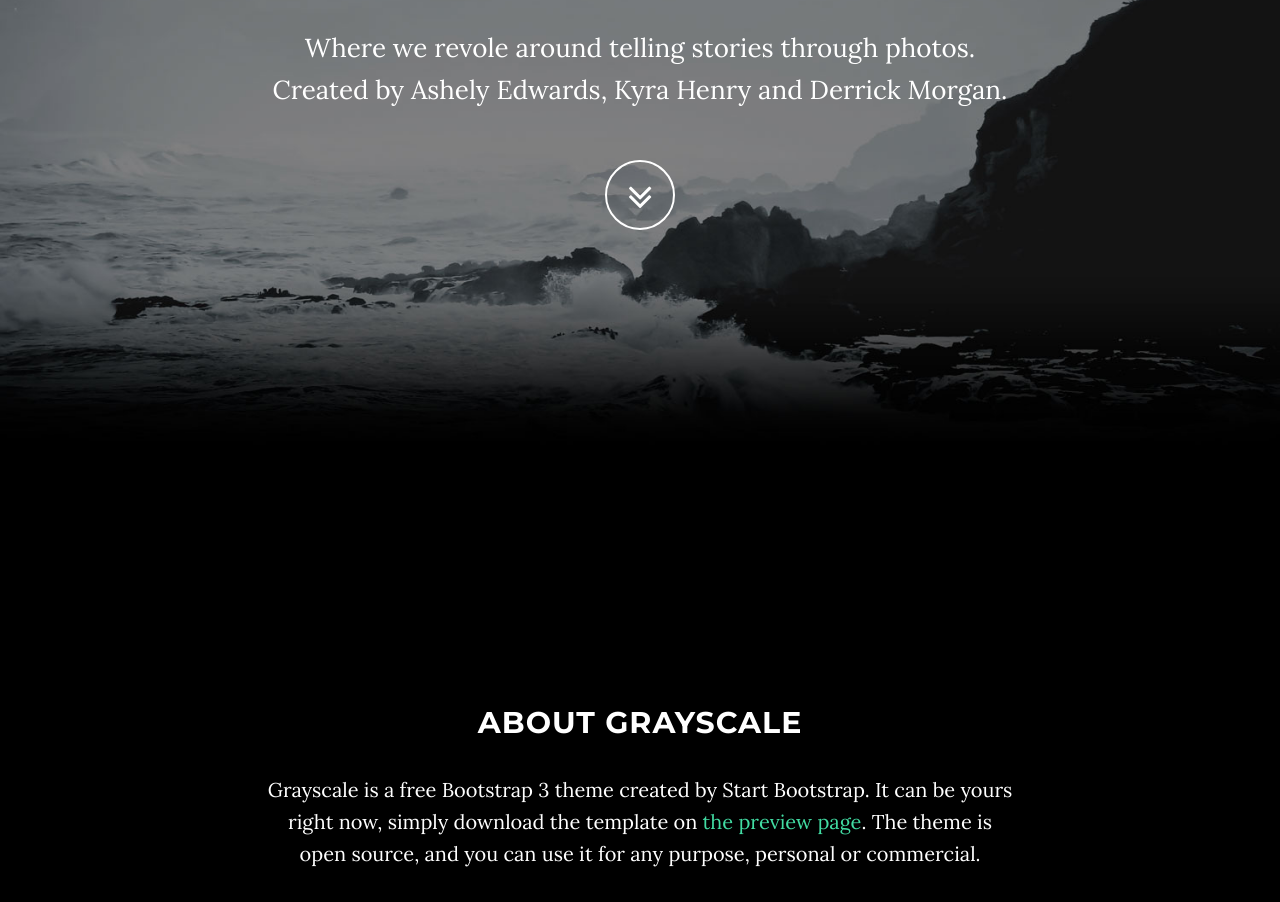
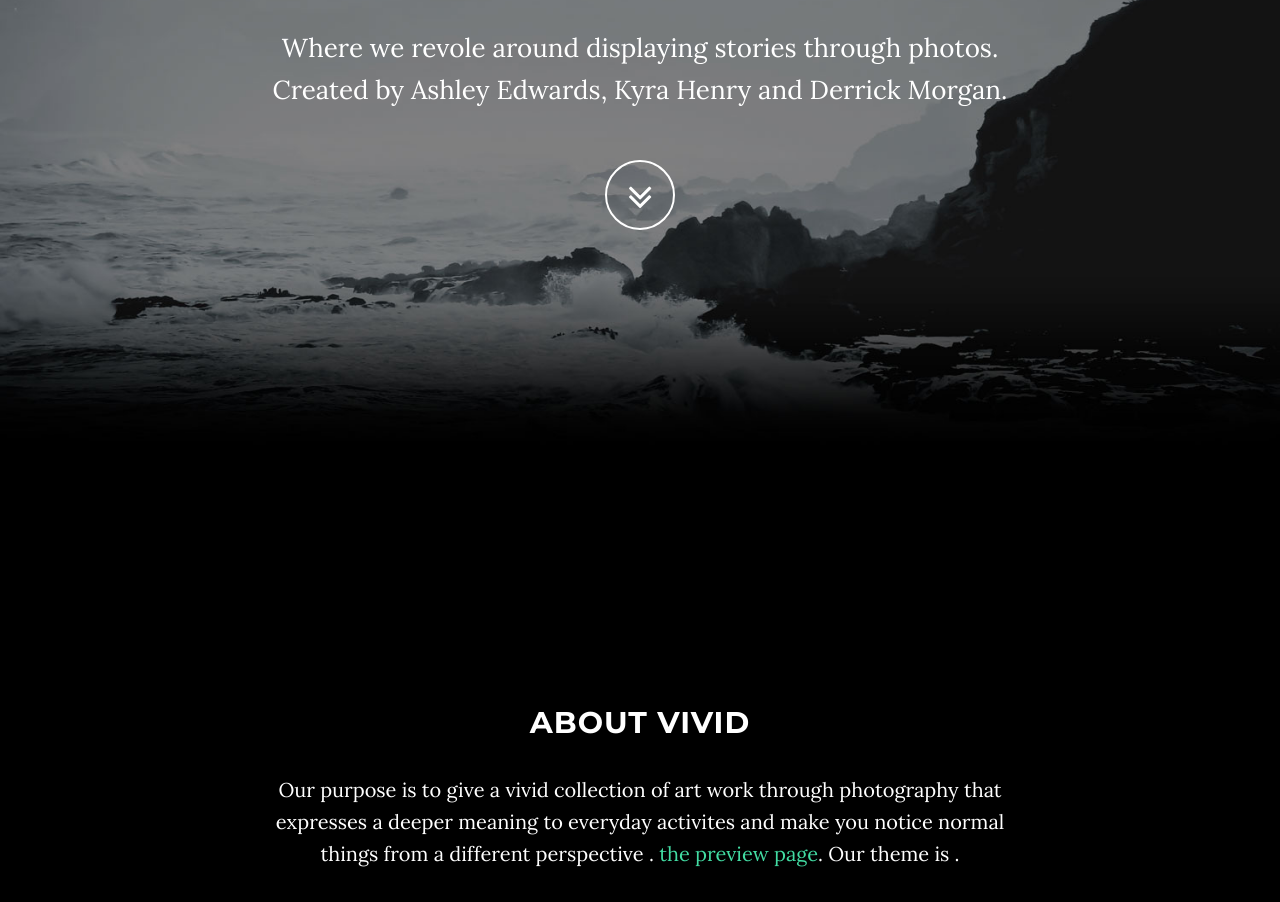
Before and after one commit to ashleyedwards959/Vivid-, a website: page startbootstrap-grayscale-gh-pages/index.html in a window 1280 px wide. Shown: the part 344-1246 px from the top of the page. Drawn offline with nearby package versions, Linux system fonts and the light colour scheme; some packages are replaced by stand-ins of ours.

Commit message:
Add files via upload

```diff
--- a/startbootstrap-grayscale-gh-pages/index.html
+++ b/startbootstrap-grayscale-gh-pages/index.html
@@ -75,8 +75,8 @@
                 <div class="row">
                     <div class="col-md-8 col-md-offset-2">
                         <h1 class="brand-heading">Vivid</h1>
-                        <p class="intro-text">Where we revole around telling stories through photos.
-                            <br>Created by Ashely Edwards, Kyra Henry and Derrick Morgan.</p>
+                        <p class="intro-text">Where we revole around displaying stories through photos.
+                            <br>Created by Ashley Edwards, Kyra Henry and Derrick Morgan.</p>
                         <a href="#about" class="btn btn-circle page-scroll">
                             <i class="fa fa-angle-double-down animated"></i>
                         </a>
@@ -90,8 +90,8 @@
     <section id="about" class="container content-section text-center">
         <div class="row">
             <div class="col-lg-8 col-lg-offset-2">
-                <h2>About Grayscale</h2>
-                <p>Grayscale is a free Bootstrap 3 theme created by Start Bootstrap. It can be yours right now, simply download the template on <a href="http://startbootstrap.com/template-overviews/grayscale/">the preview page</a>. The theme is open source, and you can use it for any purpose, personal or commercial.</p>
+                <h2>About Vivid</h2>
+                <p> Our purpose is to give a vivid collection of art work through photography that expresses a deeper meaning to everyday activites and make you notice normal things from a different perspective .  <a href="http://startbootstrap.com/template-overviews/grayscale/">the preview page</a>. Our theme is .</p>
                 <p>This theme features stock photos by <a href="http://gratisography.com/">Gratisography</a> along with a custom Google Maps skin courtesy of <a href="http://snazzymaps.com/">Snazzy Maps</a>.</p>
                 <p>Grayscale includes full HTML, CSS, and custom JavaScript files along with LESS files for easy customization.</p>
             </div>
```
